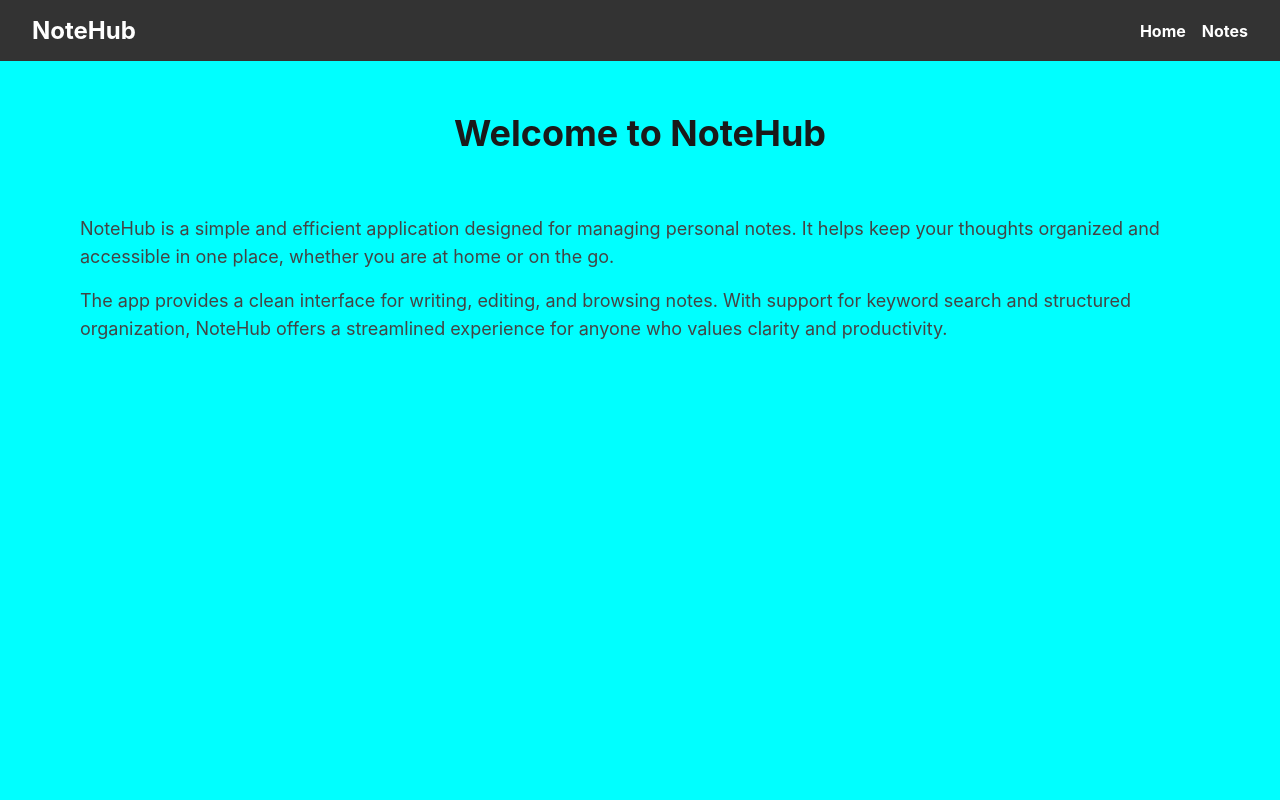
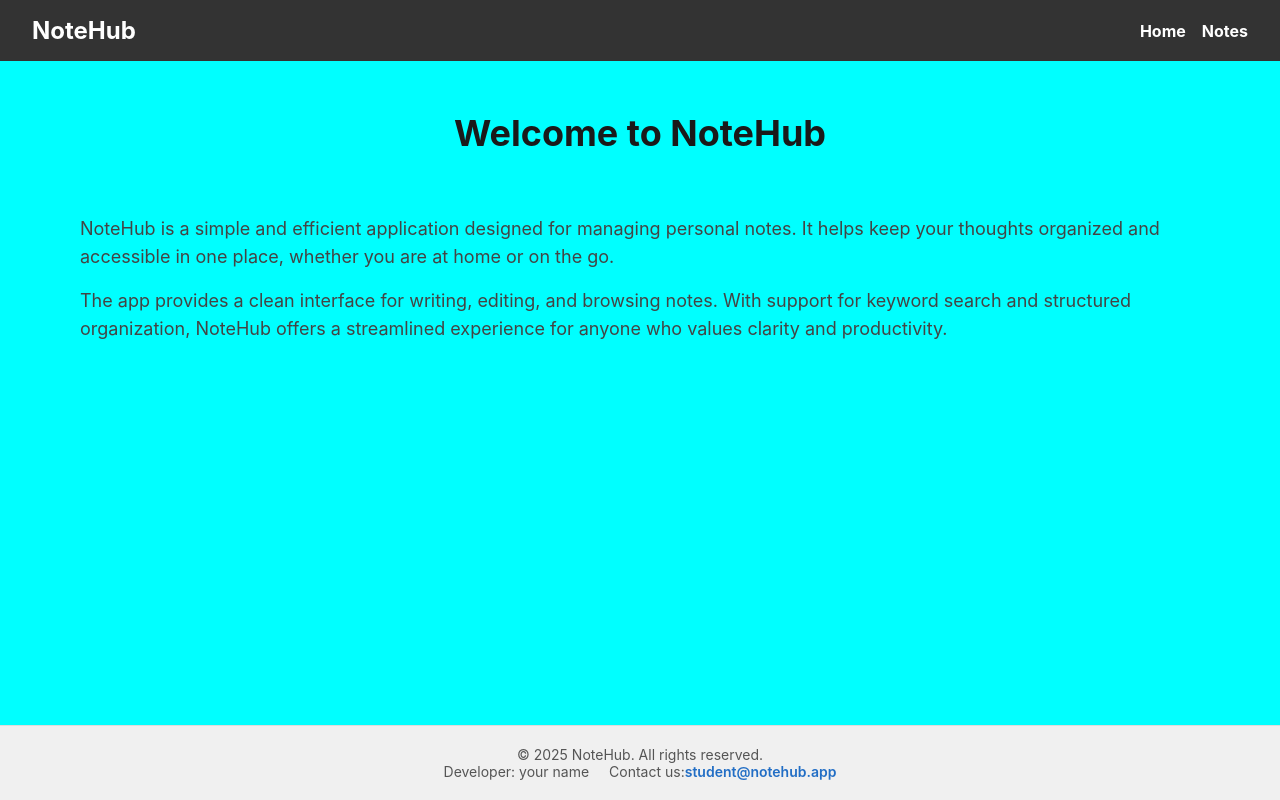
Before and after one commit to Ocheretko1992/07-routing-nextjs, a Next.js app: page / in a window 1280 px wide. Shown: the top 800 px of the page. Built offline with nearby package versions, Linux system fonts and the light colour scheme.

Commit message:
change footer + create not found

```diff
--- a/app/page.module.css
+++ b/app/page.module.css
@@ -5,7 +5,7 @@
 .container {
   width: 90%;
   max-width: 1280px;
-  height: 100vh;
+  /* height: 100vh; */
   margin: 50px auto;
   padding: 0 16px 16px;
 }
--- a/components/Footer/Footer.module.css
+++ b/components/Footer/Footer.module.css
@@ -5,6 +5,9 @@
   font-size: 14px;
   color: #555;
   border-top: 1px solid #ddd;
+  position: absolute;
+  bottom: 0;
+  width: 100vw;
 }
 
 .wrap {
```
Also changed, not shown: app/not-found.tsx (added, +13 -0 lines).
